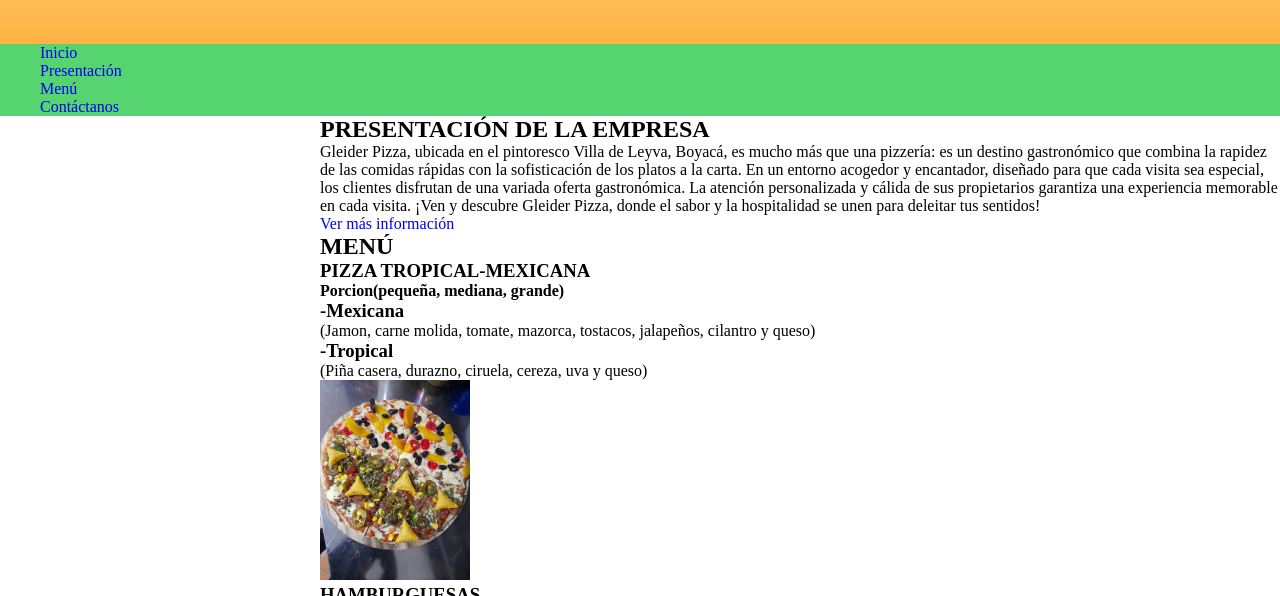
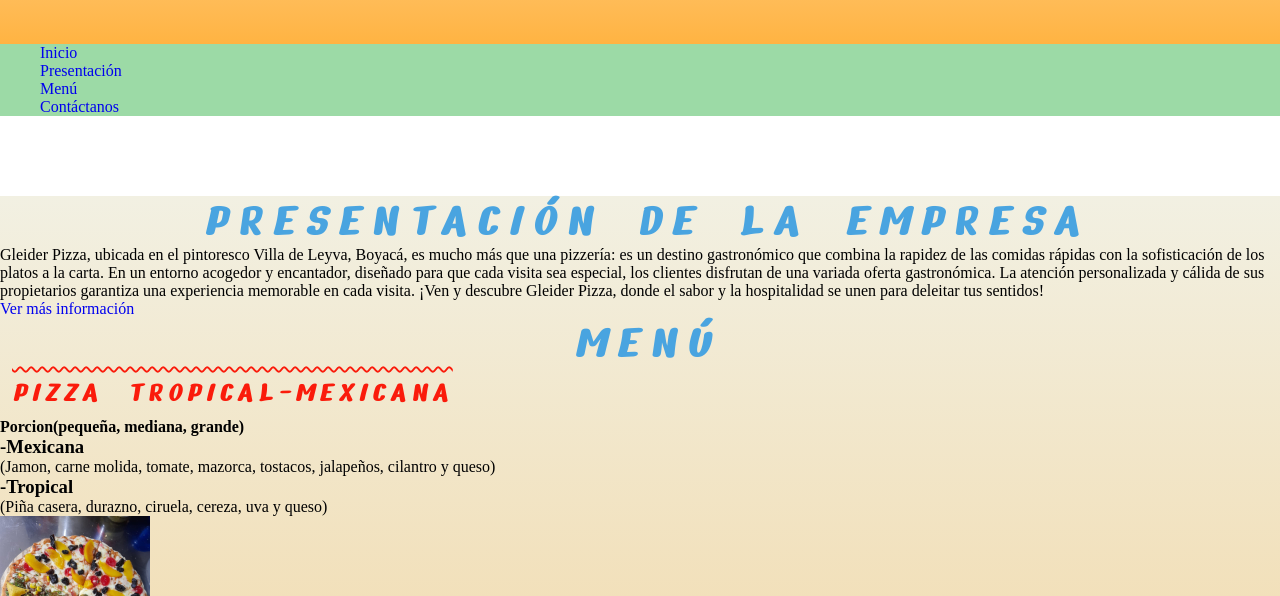
Before and after one commit to Zary-Mendez/Taller_HTML, a plain HTML site: page index.html in a window 1280 px wide. Shown: the part 356-952 px from the top of the page. Drawn offline with Linux system fonts and the light colour scheme.

Commit message:
fabiana: fuente

```diff
--- a/decoracion.css
+++ b/decoracion.css
@@ -1,3 +1,4 @@
+@import url('https://fonts.googleapis.com/css2?family=Nerko+One&display=swap');
 *{
     margin: 0;
     padding: 0;
@@ -6,19 +7,21 @@
     list-style: none;
 }
 
+
 main{
     width: 100vw;
     height: 100vh;
     display: grid;
     grid-template-columns: 25% 25% 25% 25%;
     grid-template-rows: 80px 80px auto 100px;
-    grid-template-areas:
-    "n s s s"
-    "n s s s"
+    grid-template-areas:"h h h h"
+    "s s s s"
+    "s s s s"
     "f f f f";
 }
 header{
     background-color: rgb(240, 197, 118);
+    grid-area: h;
     background-image: url(recursosCSS/fondo.jpg);
     background-position: center top;
     background-repeat: no-repeat;
@@ -30,8 +33,55 @@ header{
     background-size: cover;
 }
 
-nav{
-    background-color: #55d470;
+.titulo1{
+    color: #49a4e0;
+    text-align: center;
+
+
+
+    text-decoration-style: wavy;
+    text-decoration-thickness: 2px;
+
+    text-transform: uppercase;
+    text-transform: lowercase;
+    text-transform: capitalize;
+
+    text-indent: 12px;
+    letter-spacing: 10px;
+    line-height: 50px;
+    word-spacing: 12px;
+
+
+    font-size: 50px;
+    font-weight: lighter;
+    font-style: italic;
+    font-family: 'Courier New', Courier, monospace;
+    font-family: "Nerko One", cursive;
+}
+.text{
+    color: #fa1b0b;
+    text-decoration: overline;
+
+
+    text-decoration-style: wavy;
+    text-decoration-thickness: 2px;
+
+
+    text-indent: 12px;
+    letter-spacing: 5px;
+    line-height: 50px;
+    word-spacing: 12px;
+
+
+
+    font-size: 30px;
+    font-weight: lighter;
+    font-style: italic;
+    font-family: 'Courier New', Courier, monospace;
+    font-family: "Nerko One", cursive;
+}
+ul{
+    background-color: #9cdaa6;
     grid-area: n;
 }
 
@@ -41,11 +91,12 @@ nav{
 }
 
 footer{
-    background-color: #ee7474;
+    background-color:  #9cdaa6;
     grid-area: f;
 }
 
 section{
-    background-color: #ffffff;
+    background: linear-gradient(rgba(255, 255, 255, 0.75),rgba(255, 154, 3, 0.75));
+    background-color: #cac48d;
     grid-area: s;
 }
--- a/index.html
+++ b/index.html
@@ -4,6 +4,10 @@
     <meta charset="UTF-8">
     <title>GLEIDER PIZZA</title>
     <link rel="stylesheet" href="decoracion.css">
+    <link rel="preconnect" href="https://fonts.googleapis.com">
+<link rel="preconnect" href="https://fonts.gstatic.com" crossorigin>
+<link href="https://fonts.googleapis.com/css2?family=Nerko+One&display=swap" rel="stylesheet">
+
 </head>
 <body>
     <header>
@@ -19,16 +23,16 @@
         </ul>
     </nav>
     <main>
-        <br>
+
         <section>
             <article id="PresentacionSection">
-                <h2> PRESENTACIÓN DE LA EMPRESA </h2>
+                <h2 class="titulo1"> PRESENTACIÓN DE LA EMPRESA </h2>
             <p>Gleider Pizza, ubicada en el pintoresco Villa de Leyva, Boyacá, es mucho más que una pizzería: es un destino gastronómico que combina la rapidez de las comidas rápidas con la sofisticación de los platos a la carta. En un entorno acogedor y encantador, diseñado para que cada visita sea especial, los clientes disfrutan de una variada oferta gastronómica. La atención personalizada y cálida de sus propietarios garantiza una experiencia memorable en cada visita. ¡Ven y descubre Gleider Pizza, donde el sabor y la hospitalidad se unen para deleitar tus sentidos!</p>
             <a href="https://drive.google.com/file/d/1g2bYp-_iGaLa7yqge-1zpAdtt1fEJCNd/view?usp=sharing" target="_blank"> Ver más información </a>
 
             <article id="MenuSection">
-                <h2> MENÚ </h2>
-                <h3>PIZZA TROPICAL-MEXICANA</h3>
+                <h2  class="titulo1"> MENÚ </h2>
+                <h3 class="text">PIZZA TROPICAL-MEXICANA</h3>
                 <h4> Porcion(pequeña, mediana, grande)</h4>
                 <figure>
                     <aside>
@@ -46,7 +50,7 @@
                     </figcaption>
                 </figure>
 
-                <h3> HAMBURGUESAS</h3>
+                <h3 class="text"> HAMBURGUESAS</h3>
                 <figure>
                     <aside>
                         <h3>-Casera sencilla</h3>
@@ -71,7 +75,7 @@
 
                     </figcaption>
                 </figure>
-                <h3> AREPA</h3>
+                <h3 class="text"> AREPA</h3>
                 <figure>
                     <aside>
                         <h3>-Arepa Burguer</h3>
@@ -86,7 +90,7 @@
                     </figcaption>
 
                 </figure>
-                <h3> PERRO CALIENTE</h3>
+                <h3 class="text"> PERRO CALIENTE</h3>
                 <figure>
                     <aside>
                         <h3>-Perro Gleider</h3>
@@ -101,6 +105,7 @@
                     </figcaption>
                 </figure>
             </article>
+
                 <aside>
                     <h3> Carta</h3>
                     <p>Este menú está elaborado para satisfacer todos los gustos. Aquí encontrarás una variedad de platos que combinan ingredientes frescos y sabores auténticos:</p>
@@ -113,7 +118,7 @@
                         <fieldset>
 
                             <article id="ContactanosSection">
-                                <h3> CONTÁCTANOS </h3>
+                                <h3  class="titulo1"> CONTÁCTANOS </h3>
 
                                 <p> <strong>Numero: </strong> +57 3213875182 <a href="https://wa.me/573213875182" target="_blank"> WhatsApp </a></p>
                                 <p> <strong>Encuentranos:</strong>
```
